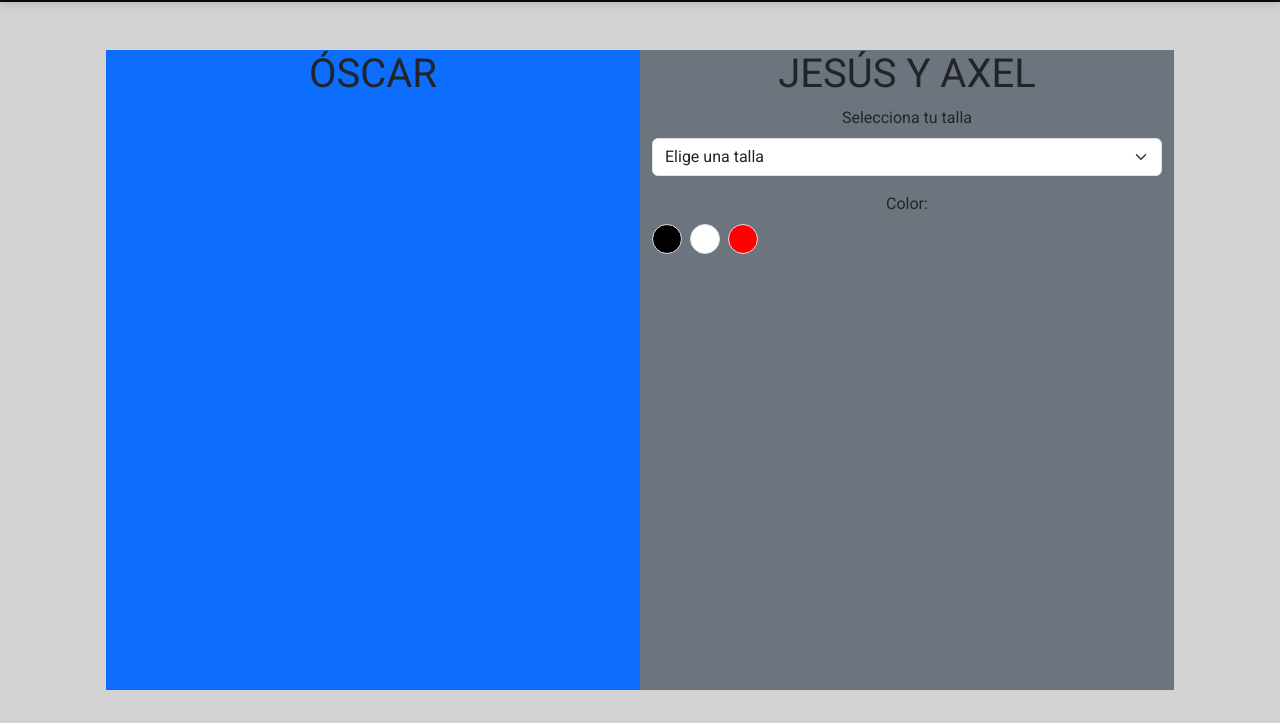
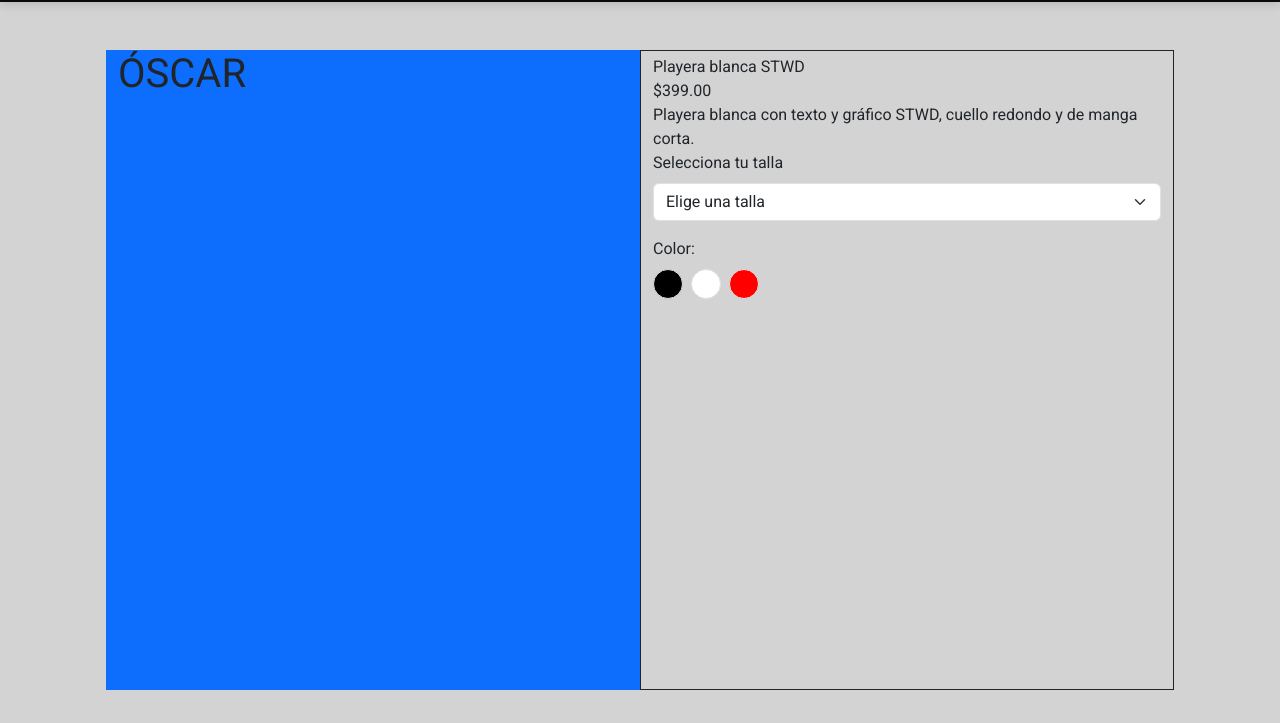
Before and after one commit to ElNovenoByte/TintaBrava, a plain HTML site: page Frontend/interfaces/prendadetalle.html in a window 1280 px wide. Shown: the part 77-800 px from the top of the page. Drawn offline with nearby package versions, Linux system fonts and the light colour scheme.

Commit message:
Update prendadetalle.html

```diff
--- a/Frontend/interfaces/prendadetalle.html
+++ b/Frontend/interfaces/prendadetalle.html
@@ -51,12 +51,15 @@
 
     <main>
         <div class="container p-5">
-            <div class="row text-center vh-80">
+            <div class="row vh-80">
                 <div class="col-6 bg-primary">
                     <h1>ÓSCAR</h1><!-- OSCAR -->
                 </div>
-                <div class="col-6 bg-secondary">
-                    <h1>JESÚS Y AXEL</h1><!-- JESÚS Y AXEL -->
+                <div class="col-6 py-1 d-flex flex-column border border-dark">
+                    <!-- JESÚS Y AXEL -->
+                    <div>Playera blanca STWD</div>
+                    <div>$399.00</div>
+                    <div>Playera blanca con texto y gráfico STWD, cuello redondo y de manga corta.</div>
                     <!--Dropdown de tallas-->
                     <div class="mb-3">
                       <label for="talla" class="form-label">Selecciona tu talla</label>
```
